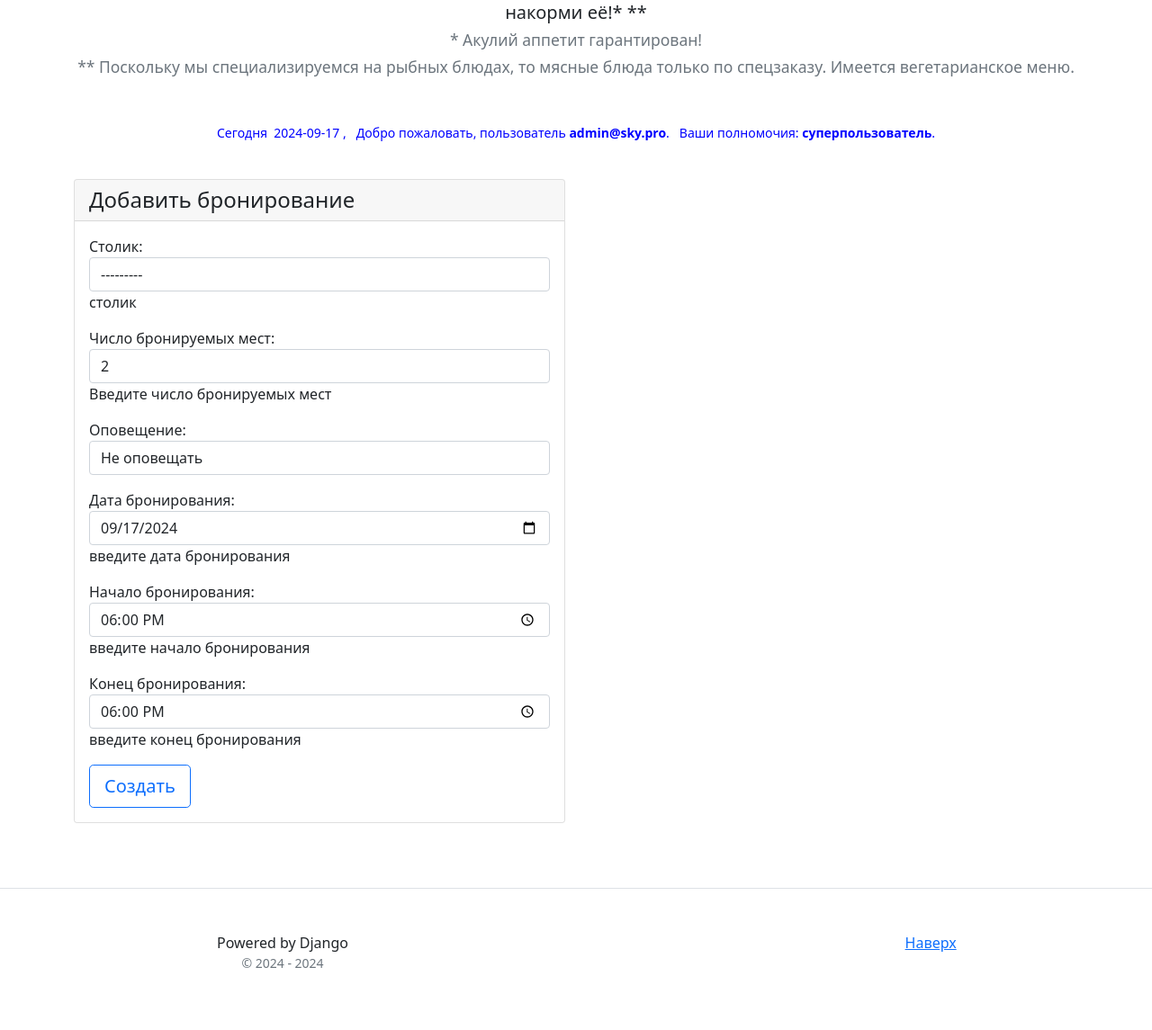
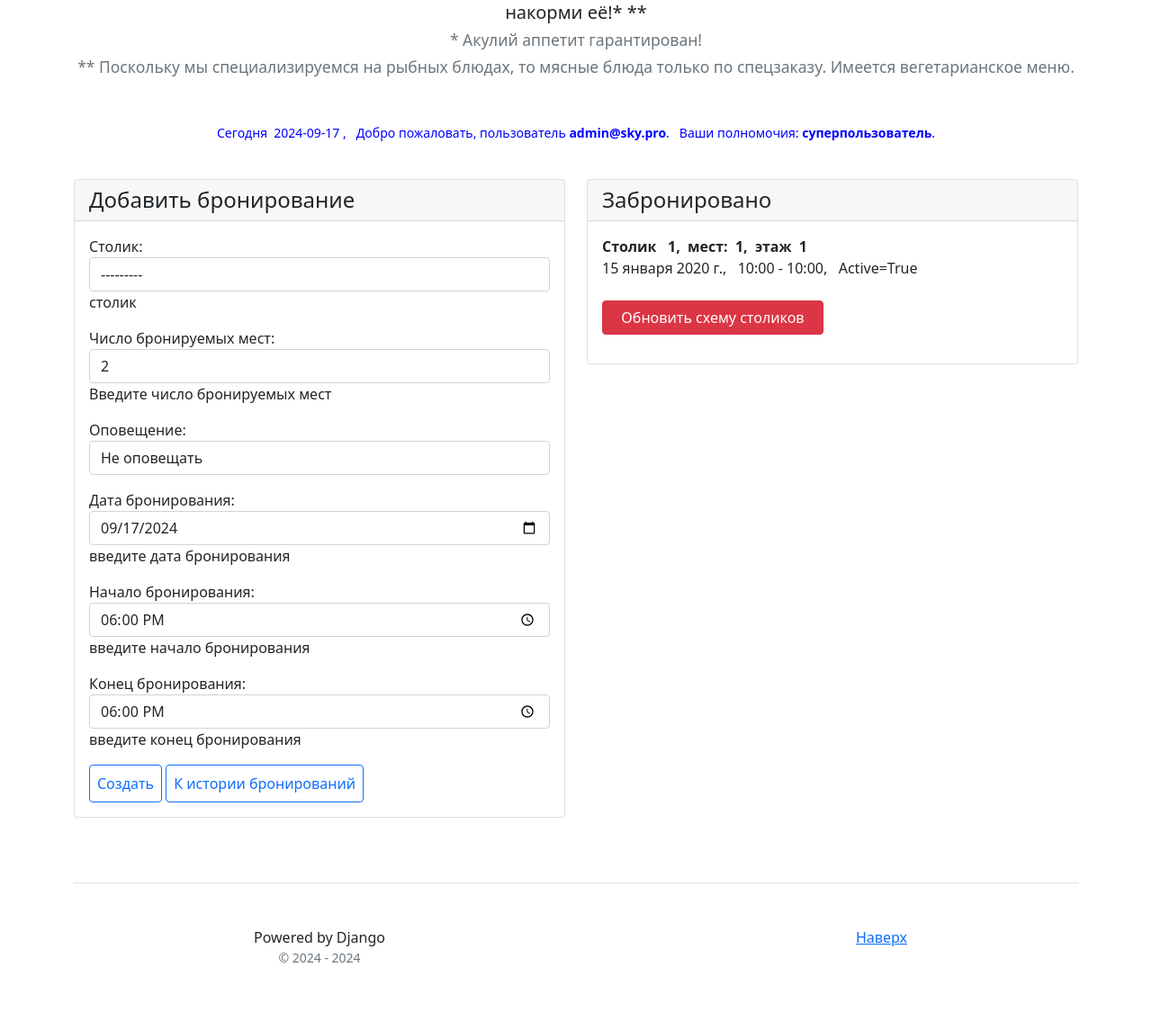
Before and after one commit to TheShadowfish/DiplomDF2, a Django app: page /booking_create/ in a window 1280 px wide. Shown: the part 533-1678 px from the top of the page at 90% size. After the commit the page ends 1603 px from the top, so only its background shows below. Run offline with Django 5.2, Linux system fonts and the light colour scheme; a user stored in the database is signed in; tables that the repository leaves empty hold one stand-in row (values such as "Sample post"); some libraries are stand-ins or nearby versions.

Commit message:
Заработало бронирование с проверками столиков и даты

```diff
--- a/restaurant/templates/restaurant/booking_form.html
+++ b/restaurant/templates/restaurant/booking_form.html
@@ -15,23 +15,77 @@
                         {{form.as_p}}
                     </div>
 
-                    <button type="submit" class="btn btn-lg btn-block btn-outline-primary">
+                    <button type="submit" class="p-2 btn btn-outline-primary">
                         {% if object %}
                         Изменить
                         {% else %}
                         Создать
                         {% endif %}
+                    </button>
 
 
-                    </button>
+
+                        {% if user.is_authenticated %}
+                        <a class="p-2 btn btn-outline-primary" href="{% url 'users:user_detail' user.pk%}">К истории бронирований</a>
+                        {% else %}
+                        <a class="p-2 btn btn-outline-primary" href="{% url 'users:login' %}">К истории бронирований</a>
+                        {% endif %}
+
+
+
+
 
                 </div>
             </div>
         </div>
     </div>
 
+<div class="col-6">
+        <div class="col-lg-12 col-md-12 col-sm-12">
+            <div class="card mb-4 box-shadow">
+                <div class="card-header">
+                    <h4 class="my-0 font-weight-normal">Забронировано</h4>
+                </div>
+                <div class="card-body">
+                    <div class="mb-3">
+
+
+                        {% for t in tables_list %}
+
+                        <b>Столик &nbsp; {{t.number}}, &nbsp;мест: &nbsp;{{t.places}}, &nbsp;этаж &nbsp;{{t.flour}}</b>&nbsp;<br>
+
+                        {% for b in booking_list %}
+
+                        {% if b.table == t %}
+                        {{b.date_field}}, &nbsp; {{b.time_start}} - {{b.time_end}}, &nbsp; Active={{b.active}} <br>
+                        {% endif %}
+
+                        {% endfor %}
+                        <br>
+                        {% endfor %}
+
+                        {%if object.active %}
+                        <a class="btn btn-success" href="{%url 'restaurant:booking_activity' object.pk%}"
+                        role="button">Обновить схему столиков</a>
+                        {% else %}
+                        <a class="btn btn-danger" href="{%url 'restaurant:booking_activity' object.pk%}"
+                        role="button">&nbsp;&nbsp;Обновить схему столиков&nbsp;&nbsp;</a>
+                        {%endif%}
+
+
+
+                    </div>
+
+
+                </div>
+            </div>
+        </div>
+    </div>
+
+
+
 </form>
-</div>
+
 
 
 {% endblock %}
--- a/restaurant/urls.py
+++ b/restaurant/urls.py
@@ -22,6 +22,10 @@ urlpatterns = [
     path('booking_detail/<int:pk>/', BookingDetailView.as_view(), name='booking_detail'),
 
     path('booking_activity/<int:pk>/', toggle_activity_booking, name='booking_activity'),
+
+    # path('table_list_update/<datatime:start>/<datatime:end>', table_list_update, name='table_list_update'),
+
+
     #
     # path('mailing_activity/<int:pk>/', toggle_activity_mailing, name='mailing_activity'),
 
--- a/restaurant/views.py
+++ b/restaurant/views.py
@@ -7,7 +7,7 @@ from django.urls import reverse_lazy, reverse
 from django.views.generic import TemplateView, ListView, CreateView, UpdateView, DeleteView, DetailView
 
 from restaurant.forms import BookingForm
-from restaurant.models import Booking
+from restaurant.models import Booking, Table
 
 from dotenv import load_dotenv
 load_dotenv()
@@ -84,28 +84,48 @@ class BookingCreateUpdateMixin:
         # Что же я его owner не назвал сразу... теперь поздняк метаться.
         booking.user = user
         booking.save()
+        return super().form_valid(form)
+
+
+    def get_context_data(self, **kwargs):
+        context = super().get_context_data(**kwargs)
+        # context['mailing_list'] = Mailing.objects.all()
+        # как пустые столики выкинуть?
+        Tables = Table.objects.all()
+        Bookings = Booking.objects.all()
+
+        TBList = []
+
+        for t in Tables:
+            for b in Bookings:
+                if b.table == t and t not in TBList:
+                    TBList.append(t)
+
+        context['tables_list'] = TBList
+        # context['tables_list'] = Table.objects.all()
+        context['booking_list'] = Booking.objects.all()
+        return context
 
 
 
-        # redirect_url = reverse('mailapp:message_settings_update', args=[message.id])
-
-        self.success_url = reverse_lazy('restaurant:booking_list')
-
-        return super().form_valid(form)
 
 
 class BookingCreateView(LoginRequiredMixin, BookingCreateUpdateMixin, CreateView):
     model = Booking
     form_class = BookingForm
 
-    success_url = reverse_lazy('restaurant:booking_list')  # object.pk
+    # success_url = reverse_lazy('restaurant:booking_list')  # object.pk
+
+    def get_success_url(self):
+        user_pk = self.request.user.pk
+        return reverse('users:user_detail', kwargs={'pk': user_pk})
 
 
 
 class BookingUpdateView(LoginRequiredMixin, BookingCreateUpdateMixin, UpdateView):
     model = Booking
     form_class = BookingForm
-    success_url = reverse_lazy('restaurant:booking_list')
+    # success_url = reverse_lazy('restaurant:booking_list')
 
     def get_form_class(self):
         user = self.request.user
@@ -113,10 +133,18 @@ class BookingUpdateView(LoginRequiredMixin, BookingCreateUpdateMixin, UpdateView
             return BookingForm
         raise PermissionDenied
 
+    def get_success_url(self):
+        user_pk = self.request.user.pk
+        return reverse('users:user_detail', kwargs={'pk': user_pk})
+
 
 class BookingDeleteView(LoginRequiredMixin, DeleteView):
     model = Booking
-    success_url = reverse_lazy('restaurant:booking_list')
+    # success_url = reverse_lazy('restaurant:booking_list')
+    def get_success_url(self):
+        user_pk = self.request.user.pk
+        return reverse('users:user_detail', kwargs={'pk': user_pk})
+
 
     def form_valid(self, form):
         user = self.request.user
--- a/users/templates/users/user_form.html
+++ b/users/templates/users/user_form.html
@@ -36,10 +36,10 @@
                     </div>
 
 
-                    <button type="submit" class="btn btn-lg btn-block btn-outline-primary">Сохранить</button>
+                    <button type="submit" class="p-2 btn btn-outline-primary">Сохранить</button>
 
 
-                    <a class="btn btn-lg btn-block btn-outline-primary" href="/">Отмена</a>
+                    <a class="p-2 btn btn-outline-primary" href="/">Отмена</a>
                 </form>
             </div>
         </div>
```
Also changed, not shown: users/templates/users/user_detail.html (+23 -9 lines).
